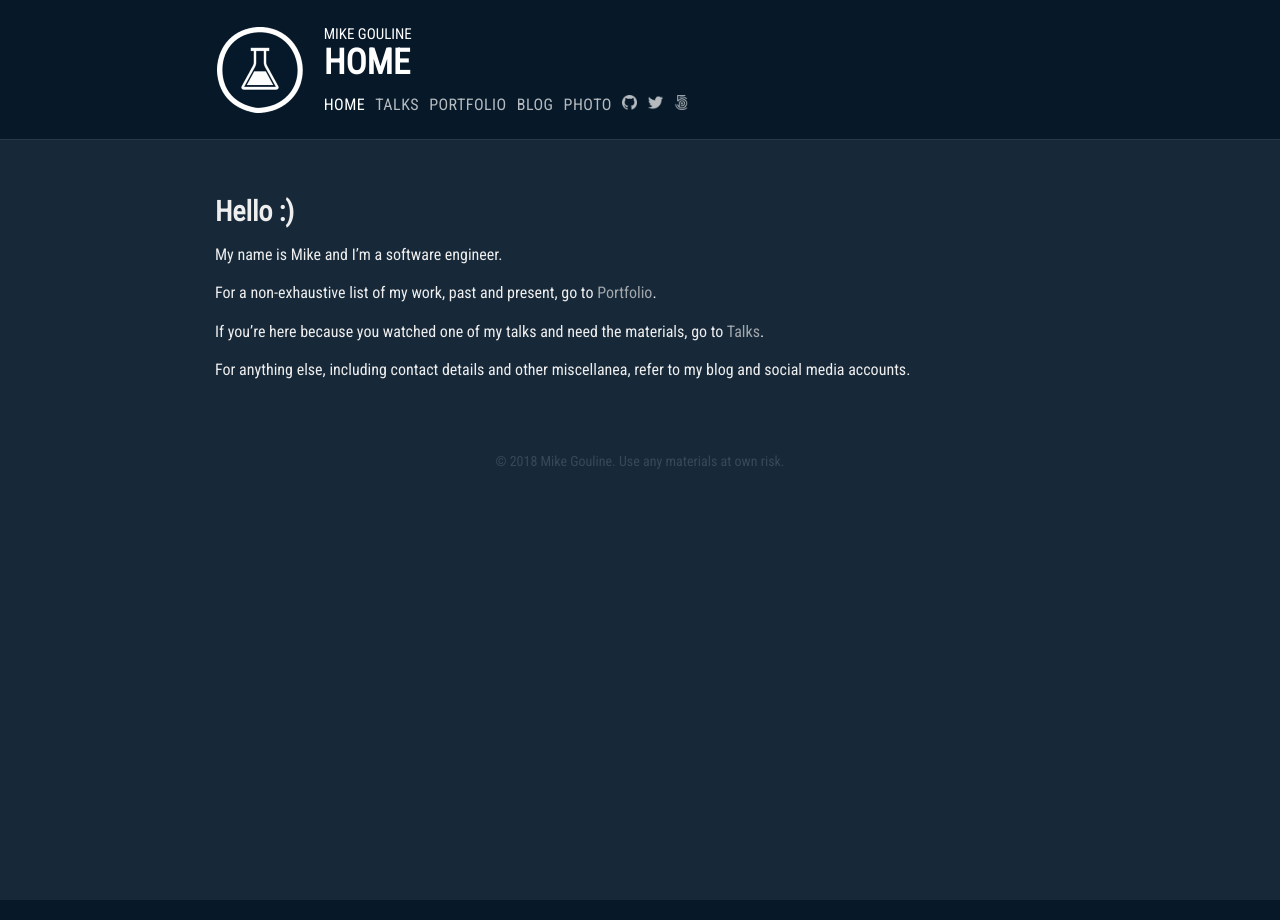
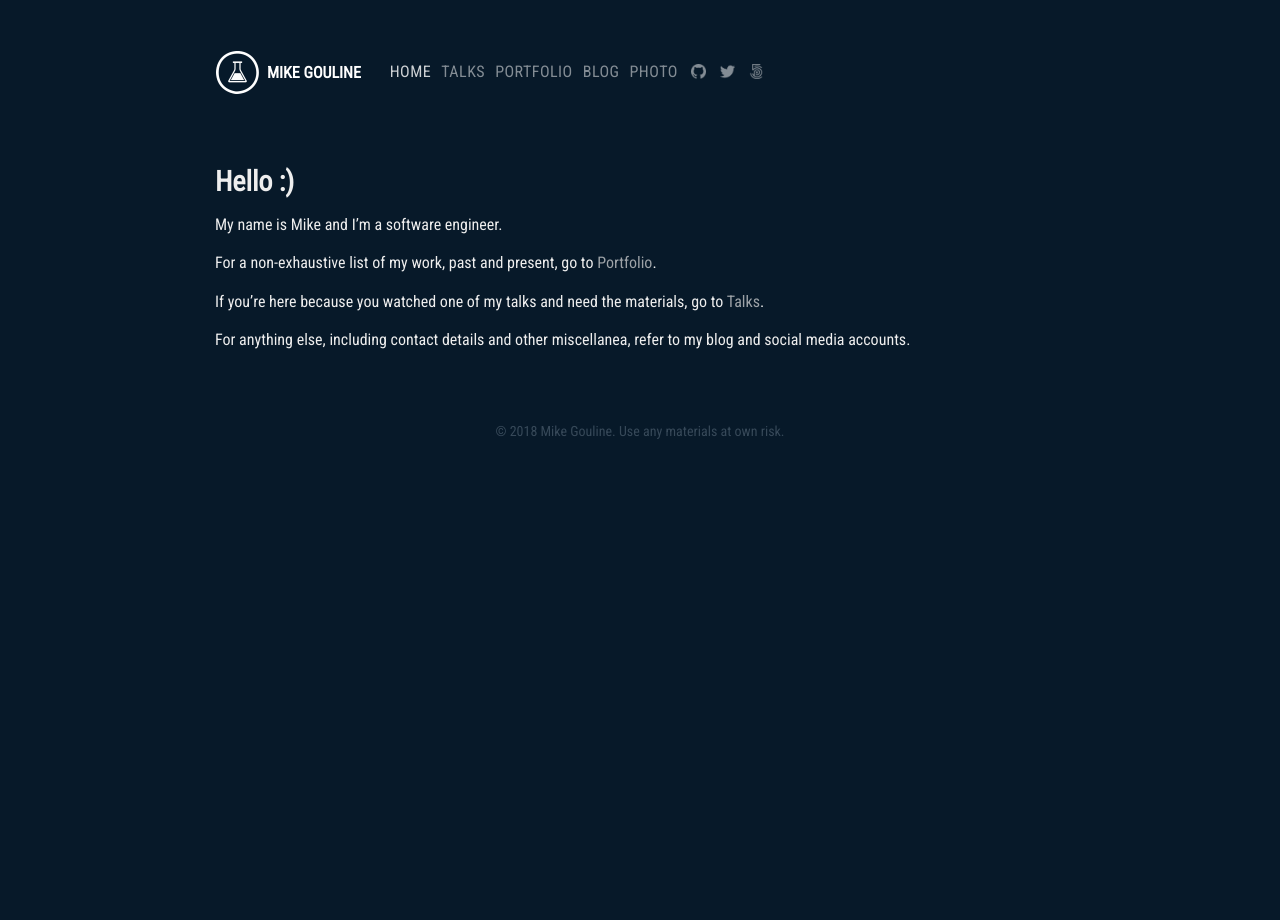
Before and after one commit to gouline/gouline.github.io, a Jekyll site: the page built from index.md, in a window 1280 px wide. Built offline with Jekyll 4.4.1, drawn with Linux system fonts in a browser that asks for light colours; nearby versions of some CDN libraries.

Commit message:
Update header

```diff
--- a/_includes/header.html
+++ b/_includes/header.html
@@ -1,14 +1,12 @@
 <div id="header">
     <div id="header-content" class="fixed-width">
         <div id="header-inline">
-            <span class="header-section">
-                <a href="{{ site.baseurl }}/">
+            <span id="header-title" class="header-section">
+                <a href="{{ site.baseurl }}/" style="display: flex; align-items:center;">
                     <img id="header-logo" src="{{ site.baseurl }}/assets/images/logo_medium.png"/>
+                    <span>{{ site.title }}</span>
                 </a>
             </span>
-            <span id="header-title" class="header-section">
-                <p class="title-minor">{{ site.title }}&nbsp;</p>
-                <p class="title-major">{{ page.title }}&nbsp;</p>
             <ul id="header-nav" class="header-section">
                 <li><a href="{{ site.baseurl }}/" class="{% if page.id == "home" %}selected{% endif %}">Home</a></li>
                 <li><a href="{{ site.baseurl }}/talks" class="{% if page.id == "talks" %}selected{% endif %}">Talks</a></li>
@@ -27,7 +25,6 @@
                     </a>
                 </li>
             </ul>
-            </span>
         </div>
     </div>
 </div>
--- a/css/basic.css
+++ b/css/basic.css
@@ -7,7 +7,6 @@ html {
 
 body {
   min-height: 100%;
-  background-color: #172939;
   color: #eee;
 }
 
@@ -58,10 +57,7 @@ hr {
 /* Header */
 
 #header {
-  padding-top: 20px;
-  padding-bottom: 15px;
-  background-color: #071929;
-  border-bottom: 1px solid #273949;
+  padding: 30px 10px 0 10px;
 }
 
 #header-inline {
@@ -70,59 +66,47 @@ hr {
 }
 
 #header-inline .header-section {
-  display: inline-block;
   vertical-align: middle;
 }
 
-#header-logo {
-  margin: 0 15px 0 25px;
-  width: 90px;
-  height: 90px;
+#header-title a,
+#header-title a:hover {
+  font-weight: bold;
+  color: #fff;
+  text-transform: uppercase;
+  text-decoration: none;
 }
 
-#header-title {
-  color: #fff;
-  text-transform: uppercase;
-}
-
-#header-title .title-minor {
-  margin: 0;
-  font-size: 15px;
-  line-height: 8px;
-  margin-bottom: 4px;
-}
-
-#header-title .title-minor:first-child {
-  margin-top: 10px;
-}
-
-#header-title .title-major {
-  margin: 0;
-  font-size: 35px;
-  font-weight: bold;
+#header-logo {
+  margin-right: 7px;
+  width: 45px;
+  height: 45px;
 }
 
 ul#header-nav {
   list-style-type: none;
-  margin: 12px 0 0 0;
+  margin: 0 0 0 20px;
   padding: 0;
   overflow: hidden;
 }
 
-ul#header-nav li {
-  padding: 0 10px 10px 0;
+ul#header-nav li a {
+  margin-right: 10px;
+  padding: 5px 0 5px 0;
   color: #fff;
   font-size: 16px;
+  vertical-align: middle;
 }
 
 ul#header-nav a {
   display: block;
-  opacity: 0.7;
+  opacity: 0.5;
   color: #fff;
   font-size: 16px;
   font-weight: normal;
   text-transform: uppercase;
   letter-spacing: .03em;
+  border-radius: 5px;
 }
 
 ul#header-nav a:hover,
@@ -131,9 +115,18 @@ ul#header-nav a.selected {
   text-decoration: none;
 }
 
+ul#header-nav a.selected {
+  opacity: 0.8;
+}
+
+ul#header-nav a:hover {
+  opacity: 1.0;
+}
+
 ul#header-nav .icons a {
   display: inline;
-  margin-right: 7px;
+  margin-left: 3px;
+  margin-right: 3px;
 }
 
 /* Footer */
@@ -167,7 +160,6 @@ ul#header-nav .icons a {
 .section {
   display: block;
   position: relative;
-  margin: 20px 0 20px 0;
 }
 
 .section:first-child {
@@ -182,7 +174,6 @@ ul#header-nav .icons a {
 
 .section-content {
   display: block;
-  padding: 15px 25px 15px 25px;
 }
 
 .section-content a {
@@ -214,7 +205,7 @@ ul#header-nav .icons a {
 .section-content ul.section-content-links li a {
   display: inline;
   padding: 5px 8px 5px 8px;
-  background-color: #071929;
+  background-color: #172939;
   color: #fff;
   text-decoration: none;
   white-space: nowrap;
@@ -244,7 +235,7 @@ ul#header-nav .icons a {
   padding: 50px 8px 50px 8px;
   background-color: #222;
   border-radius: 28px;
-  border: 3px solid #071929;
+  border: 3px solid #001222;
 }
 
 .section-thumbnail img {
@@ -259,32 +250,118 @@ ul#header-nav .icons a {
   display: table;
 }
 
+/* Desktop-only */
+@media only screen and (min-width: 800px) {
+  .fixed-width {
+    max-width: 900px!important;
+  }
+
+  #header {
+    margin-top: 20px;
+    margin-bottom: 15px;
+  }
+
+  #header-inline .header-section {
+    display: inline-block;
+    margin-left: 25px;
+  }
+
+  ul#header-nav {
+    display: inline-block;
+    padding-top: 0;
+    padding-bottom: 0;
+  }
+
+  ul#header-nav li {
+    float: left;
+  }
+
+  ul#header-nav li.header-nav-sep {
+    display: block;
+  }
+
+  ul#header-nav .icons {
+    padding-top: 5px;
+    padding-bottom: 5px;
+  }
+
+  ul#header-nav .icons a {
+    margin-right: 7px;
+  }
+
+  ul#header-nav .icons a img {
+    width: 15px;
+    height: 15px;
+  }
+
+  #content h1 {
+    font-size: 28px;
+  }
+
+  #content h2 {
+    font-size: 22px;
+  }
+
+  #content h3 {
+    font-size: 18px;
+  }
+
+  #content p, #content ul {
+    font-size: 16px;
+  }
+
+  .section {
+    margin: 20px 0 20px 0;
+  }
+
+  .section-content {
+    padding: 15px 25px 15px 25px;
+  }
+
+  .section-content ul {
+    margin-top: 20px;
+  }
+
+  .section-content ul li {
+    margin-top: 0px;
+    margin-bottom: 0px;
+  }
+
+  .section-thumbnail-container {
+    margin-bottom: 0;
+  }
+
+  .section-thumbnail {
+    float: right;
+    margin: 20px 20px 20px 40px;
+  }
+}
+
 /* Phone-only */
 @media only screen and (min-width: 100px) and (max-width: 800px) {
   .fixed-width {
     max-width: 480px!important;
   }
 
-  #header-content {
-    padding-left: 10px;
-    padding-right: 10px;
+  #header {
+    margin-top: 0;
+    margin-bottom: 0;
   }
 
-  #header-logo {
-    display: none;
-  }
-
-  #header-title {
-    padding: 0 20px 0 20px;
+  #header-inline .header-section {
+    display: block;
+    margin-left: 10px;
   }
 
   ul#header-nav {
     display: block;
-    padding-top: 15px;
+    padding-top: 5px;
   }
 
   ul#header-nav li {
-    float: clear;
+    float: left;
+    margin-top: 7px;
+    margin-bottom: 7px;
   }
 
   ul#header-nav li.header-nav-sep {
@@ -292,7 +369,8 @@ ul#header-nav .icons a {
   }
 
   ul#header-nav .icons {
-    margin-top: 10px;
+    padding-top: 0;
+    padding-bottom: 0;
   }
 
   ul#header-nav .icons a {
@@ -320,6 +398,14 @@ ul#header-nav .icons a {
     font-size: 16px;
   }
 
+  .section {
+    margin: 10px 0 10px 0;
+  }
+
+  .section-content {
+    padding: 10px 10px 10px 10px;
+  }
+
   .section-content ul {
     margin-top: 30px;
   }
@@ -335,87 +421,6 @@ ul#header-nav .icons a {
 
   .section-thumbnail {
     float: none;
-    margin: 20px 0 0 20px;
+    margin: 20px 0 0 10px;
   }
 }
-
-/* Desktop-only */
-@media only screen and (min-width: 800px) {
-  .fixed-width {
-    max-width: 900px!important;
-  }
-
-  #header-content {
-    padding-left: 0;
-    padding-right: 0;
-  }
-
-  #header-logo {
-    display: inline-block;
-  }
-
-  #header-title {
-    padding: 0;
-  }
-
-  ul#header-nav {
-    display: inline-block;
-    padding-top: 0;
-    padding-bottom: 0;
-  }
-
-  ul#header-nav li {
-    float: left;
-  }
-
-  ul#header-nav li.header-nav-sep {
-    display: block;
-  }
-
-  ul#header-nav .icons {
-    margin-top: 0;
-  }
-
-  ul#header-nav .icons a {
-    margin-right: 7px;
-  }
-
-  ul#header-nav .icons a img {
-    width: 15px;
-    height: 15px;
-  }
-
-  #content h1 {
-    font-size: 28px;
-  }
-
-  #content h2 {
-    font-size: 22px;
-  }
-
-  #content h3 {
-    font-size: 18px;
-  }
-
-  #content p, #content ul {
-    font-size: 16px;
-  }
-
-  .section-content ul {
-    margin-top: 20px;
-  }
-
-  .section-content ul li {
-    margin-top: 0px;
-    margin-bottom: 0px;
-  }
-
-  .section-thumbnail-container {
-    margin-bottom: 0;
-  }
-
-  .section-thumbnail {
-    float: right;
-    margin: 20px 20px 20px 40px;
-  }
-}
```
Lines whose indentation alone changed are shown as unchanged.
